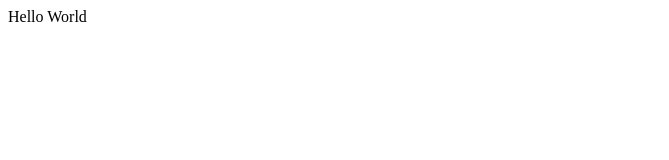
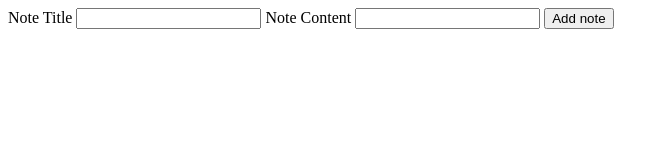
Before and after one commit to Cloudy1986/notes2, a website: page frontend/index.html in a window 1280 px wide. Shown: the whole page, without its empty margins (0-669 px from the left). Drawn offline with Linux system fonts and the light colour scheme.

Commit message:
Add new note form

```diff
--- a/frontend/index.html
+++ b/frontend/index.html
@@ -7,6 +7,14 @@
     <title>Notes</title>
 </head>
 <body>
-  Hello World
+  <form>
+      <label for="user_input_note_title">Note Title</label>
+      <input type="text" id="user_input_note_title"/>
+      <label for="user_input_note_content">Note Content</label>
+      <input type="text" id="user_input_note_content"/>
+      <input type="submit" value="Add note"/>
+  </form>
 </body>
 </html>
+
+<!-- We might need names for our input elements -->
```
